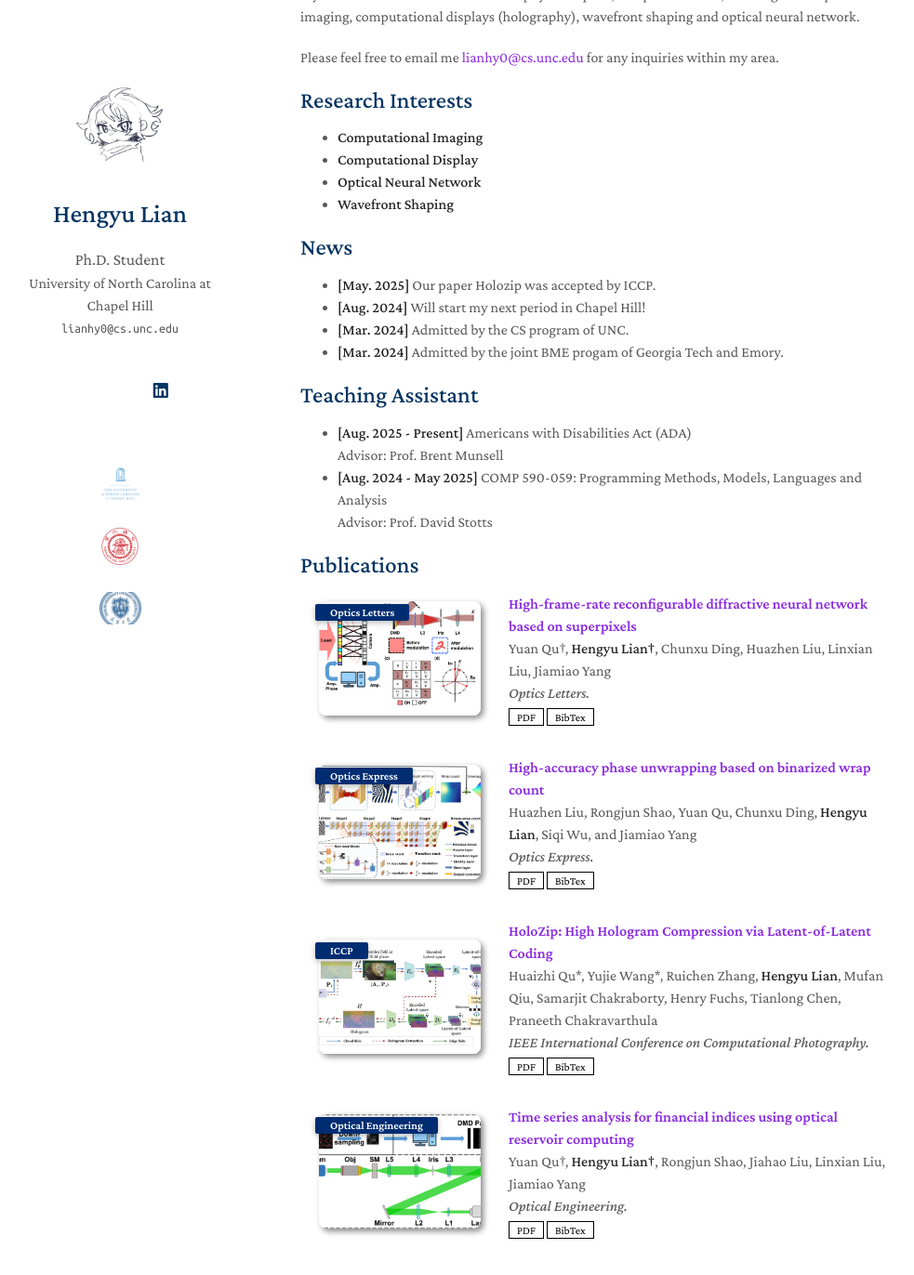
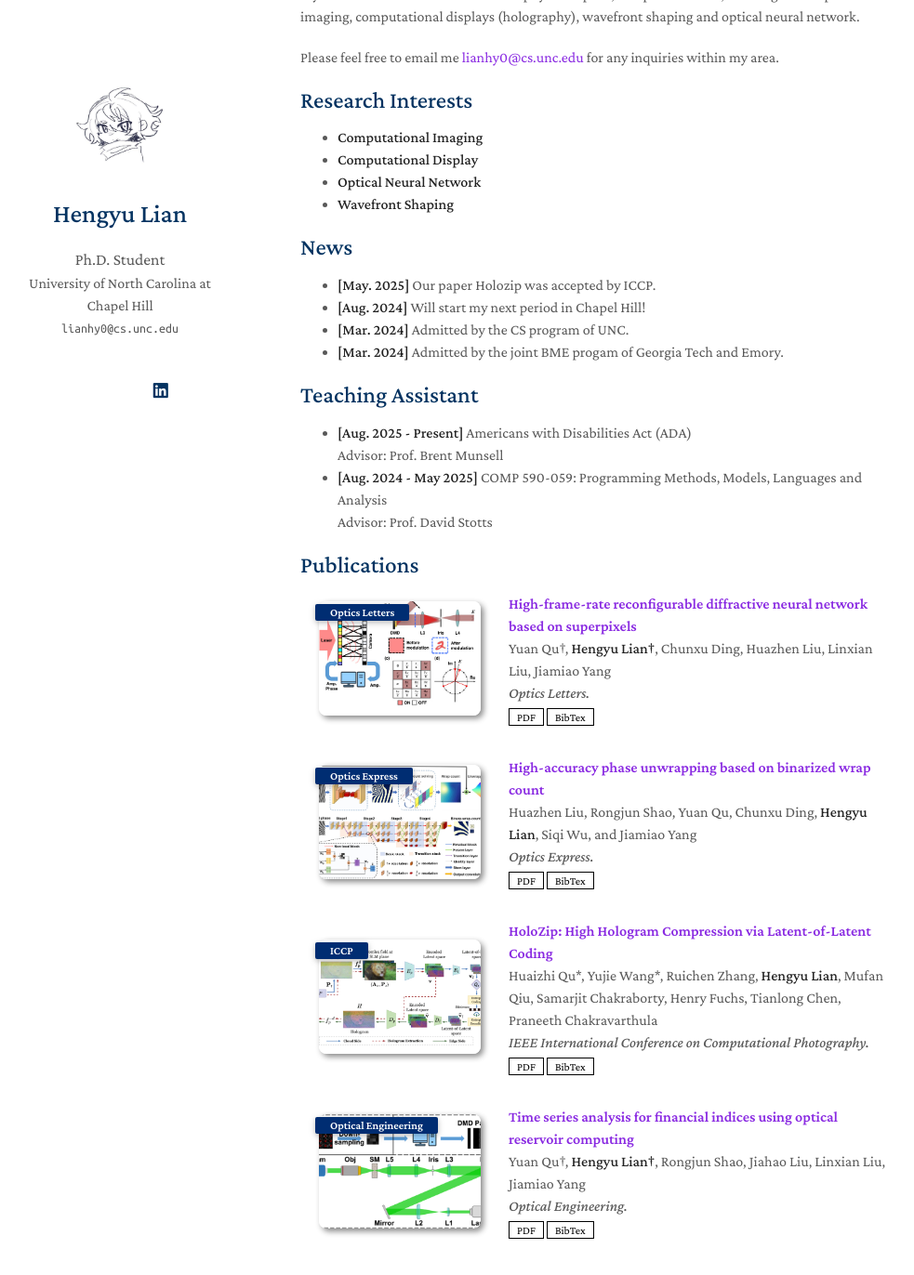
Before and after one commit to ReachalWang/reachalwang.github.io, a Jekyll site: the page built from index.md, in a window 1280 px wide and 1400 px high, scrolled down 243 px. Shown: the top 1372 px of the window at 93% size, without its empty margins (147-1130 px from the left). Built offline with Jekyll 4.4.1, drawn with Linux system fonts in a browser that asks for light colours; a style sheet for code colours, icons or effects is not loaded.

```diff
--- a/_config.yml
+++ b/_config.yml
@@ -40,19 +40,6 @@ font: "Serif" # or "Sans Serif"
 # Please remove this if you don't use Google Analytics
 # google_analytics: UA-111540567-4
 
-# University Logos
-# Add logos that will be displayed vertically in the sidebar
-university_logos:
-  - name: "University of North Carolina at Chapel Hill"
-    image: ./assets/img/logos/unc_logo.png
-    link: https://www.unc.edu/
-  - name: "Shanghai Jiao Tong University"
-    image: ./assets/img/logos/sjtu_logo.png
-    link: https://www.sjtu.edu.cn/
-  - name: "Tianjin University"
-    image: ./assets/img/logos/tju_logo.png
-    link: https://www.tju.edu.cn/
-
 # Use this project as a remote theme for GitHub Pages
 # See the guide here: https://docs.github.com/en/pages/setting-up-a-github-pages-site-with-jekyll/adding-a-theme-to-your-github-pages-site-using-jekyll
 remote_theme: yaoyao-liu/minimal-light
--- a/_layouts/homepage.html
+++ b/_layouts/homepage.html
@@ -92,16 +92,6 @@
         </div>
         <br>
 
-        {% if site.university_logos %}
-        <div class="university-logos">
-          {% for logo in site.university_logos %}
-          <a href="{{ logo.link }}" target="_blank" rel="noopener" title="{{ logo.name }}">
-            <img src="{{ logo.image }}" alt="{{ logo.name }}" class="university-logo">
-          </a>
-          {% endfor %}
-        </div>
-        {% endif %}
-
       </header>
       <section>
 
--- a/_sass/minimal-light.scss
+++ b/_sass/minimal-light.scss
@@ -19,29 +19,6 @@
 .social-icons a:last-child{margin-right:0}.social-icons a:hover{background-color:white;
     color:black;
     transform: scale(1.2)}
-
-.university-logos {
-  display: flex;
-  flex-direction: column;
-  align-items: center;
-  gap: 20px;
-  margin-top: 30px;
-  padding: 10px 0;
-}
-
-.university-logo {
-  width: 45px;
-  height: auto;
-  max-height: 45px;
-  object-fit: contain;
-  opacity: 0.75;
-  transition: opacity 0.3s ease, transform 0.3s ease;
-}
-
-.university-logo:hover {
-  opacity: 1;
-  transform: scale(1.15);
-}
     /*
     .social-icons a:after {
         content: '';
@@ -58,19 +35,9 @@
       }
      */
 
-@media (prefers-color-scheme: dark) {
-  .social-icons a:last-child{margin-right:0}
-  .social-icons a:hover{background-color:#20212b;
+@media (prefers-color-scheme: dark) {.social-icons a:last-child{margin-right:0}.social-icons a:hover{background-color:#20212b;
     color:black;
     transform: scale(1.2)}
-
-  .university-logo {
-    opacity: 0.65;
-  }
-
-  .university-logo:hover {
-    opacity: 0.9;
-  }
     /*
     .social-icons a:after {
         content: '';
--- a/assets/css/style.scss
+++ b/assets/css/style.scss
@@ -2,37 +2,3 @@
 ---
 
 @import "minimal-light";
-
-/* Custom styles for university logos */
-.university-logos {
-  display: flex;
-  flex-direction: column;
-  align-items: center;
-  gap: 20px;
-  margin-top: 30px;
-  padding: 10px 0;
-}
-
-.university-logo {
-  width: 45px;
-  height: auto;
-  max-height: 45px;
-  object-fit: contain;
-  opacity: 0.75;
-  transition: opacity 0.3s ease, transform 0.3s ease;
-}
-
-.university-logo:hover {
-  opacity: 1;
-  transform: scale(1.15);
-}
-
-@media (prefers-color-scheme: dark) {
-  .university-logo {
-    opacity: 0.65;
-  }
-
-  .university-logo:hover {
-    opacity: 0.9;
-  }
-}
```
